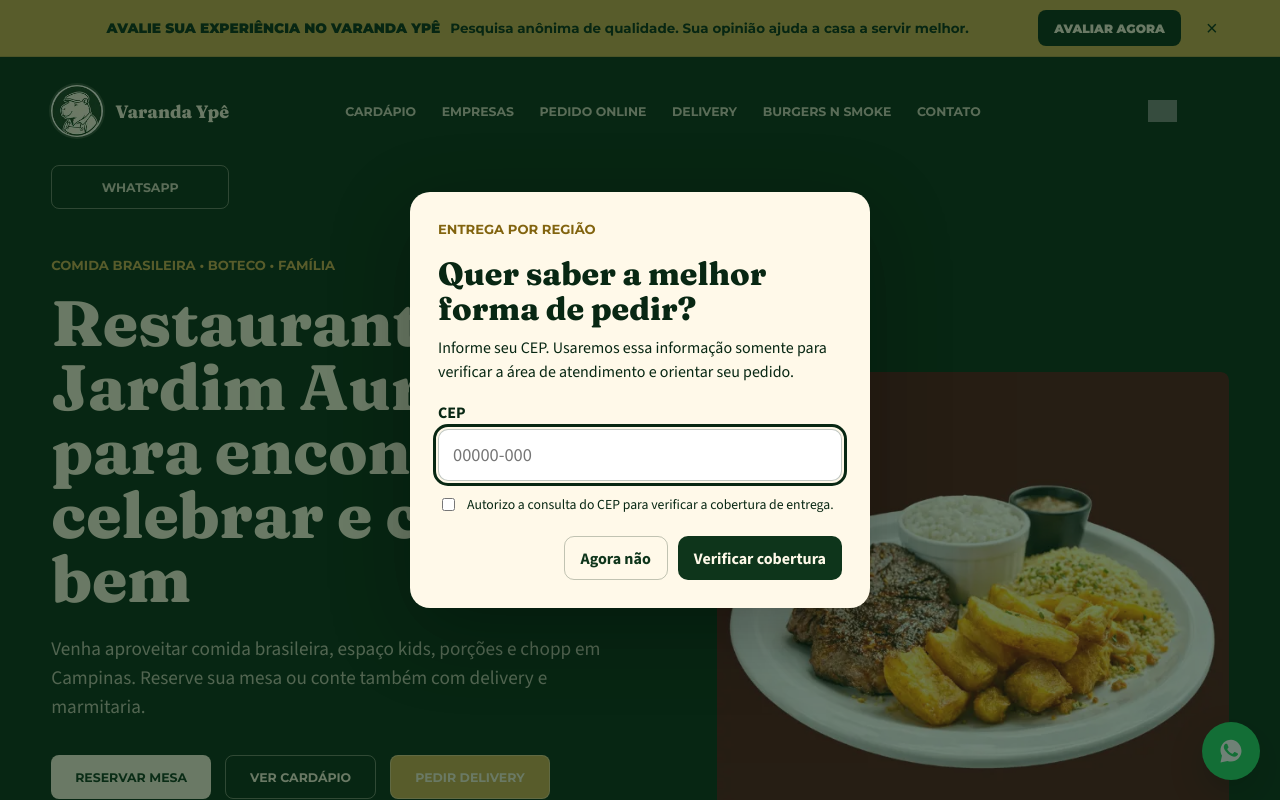
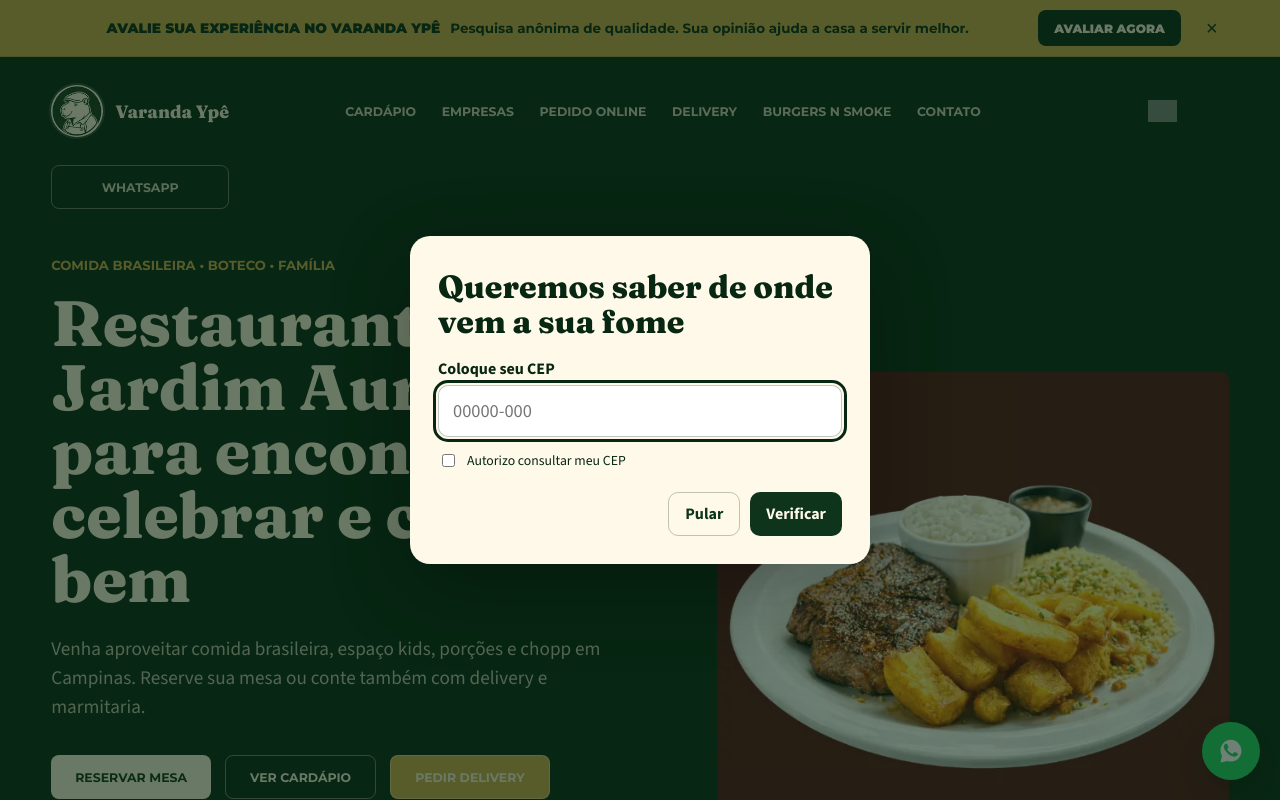
Before and after one commit to GHCO-OS/varanda-ype-site, a React (Vite) app: page / in a window 1280 px wide. Both pictures are taken after a click on the button "Rejeitar". Shown: the top 800 px of the page. Built offline with nearby package versions, Linux system fonts and the light colour scheme; grey boxes are pictures that could not be loaded.

Commit message:
refine: simplify CEP coverage prompt

```diff
--- a/src/App.jsx
+++ b/src/App.jsx
@@ -622,11 +622,10 @@ function CoveragePrompt() {
   return <div className="coverage-overlay" role="dialog" aria-modal="true" aria-labelledby="coverage-title">
     <div className="coverage-modal">
       {!result || result.error ? <form onSubmit={submit}>
-        <p className="section-label">Entrega por região</p><h2 id="coverage-title">Quer saber a melhor forma de pedir?</h2>
-        <p>Informe seu CEP. Usaremos essa informação somente para verificar a área de atendimento e orientar seu pedido.</p>
-        <label htmlFor="coverage-cep">CEP</label><input id="coverage-cep" value={cep} onChange={e => setCep(e.target.value)} inputMode="numeric" autoComplete="postal-code" placeholder="00000-000" maxLength={9} autoFocus />
-        <label className="coverage-consent"><input type="checkbox" required /> Autorizo a consulta do CEP para verificar a cobertura de entrega.</label>
-        <div className="coverage-actions"><button type="button" className="coverage-secondary" onClick={() => close()}>Agora não</button><button type="submit" className="coverage-primary" disabled={busy}>{busy ? 'Consultando…' : 'Verificar cobertura'}</button></div>
+        <h2 id="coverage-title">Queremos saber de onde vem a sua fome</h2>
+        <label htmlFor="coverage-cep">Coloque seu CEP</label><input id="coverage-cep" value={cep} onChange={e => setCep(e.target.value)} inputMode="numeric" autoComplete="postal-code" placeholder="00000-000" maxLength={9} autoFocus />
+        <label className="coverage-consent"><input type="checkbox" required /> Autorizo consultar meu CEP</label>
+        <div className="coverage-actions"><button type="button" className="coverage-secondary" onClick={() => close()}>Pular</button><button type="submit" className="coverage-primary" disabled={busy}>{busy ? 'Consultando…' : 'Verificar'}</button></div>
       </form> : <>
         <p className="section-label">Pronto</p><h2>{result.coverage_status === 'within_5km' ? 'Atendemos sua região.' : result.coverage_status === 'outside_5km' ? 'Veja as opções para pedir.' : 'Confira nossos canais de pedido.'}</h2>
         <p>{result.coverage_status === 'within_5km' ? 'No almoço (11h–15h), você pode pedir com entrega direta da loja ou retirar no restaurante.' : 'Você pode pedir pelo iFood ou 99Food, ou visitar a loja em Campinas.'}</p>
```
